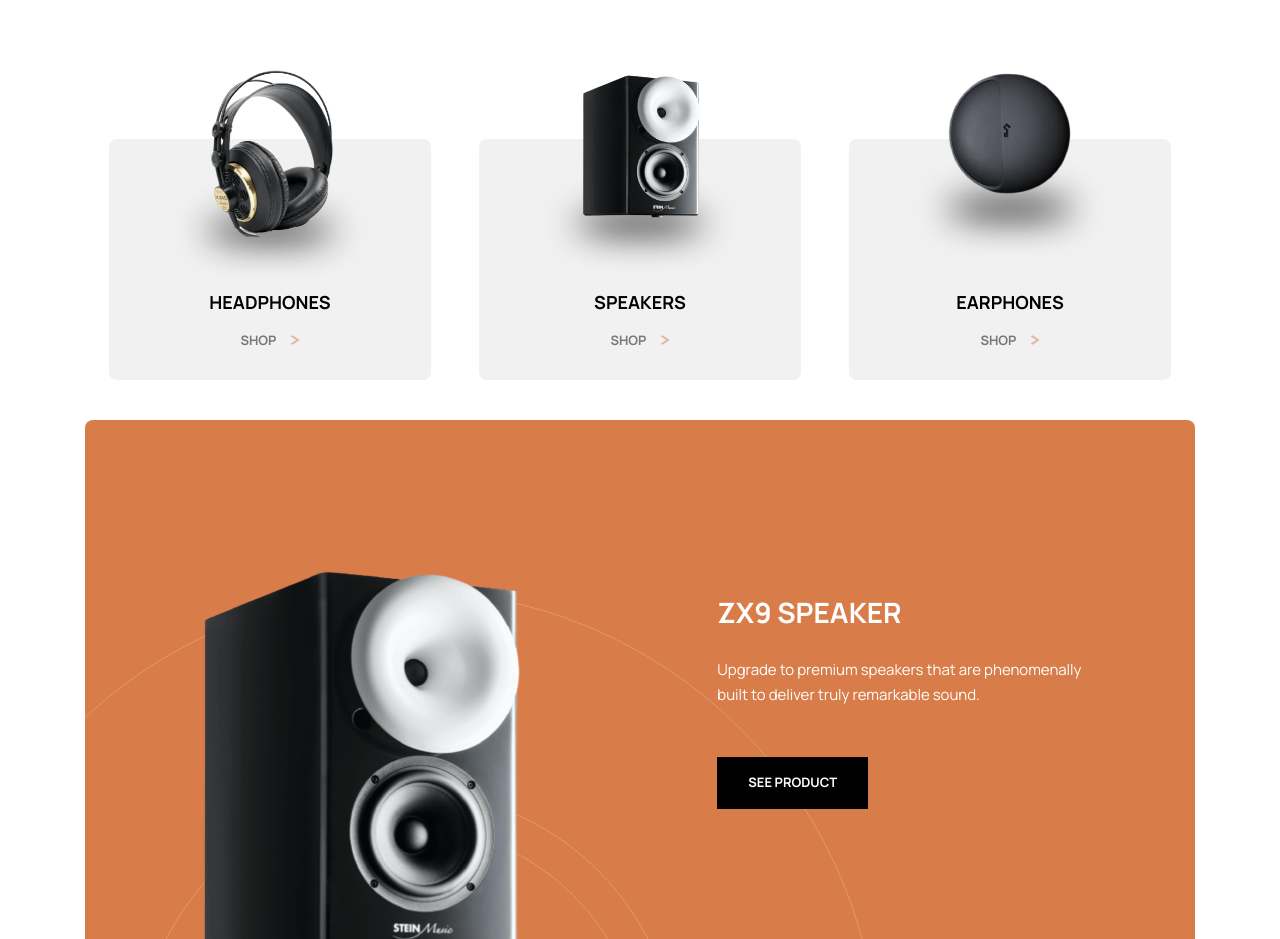
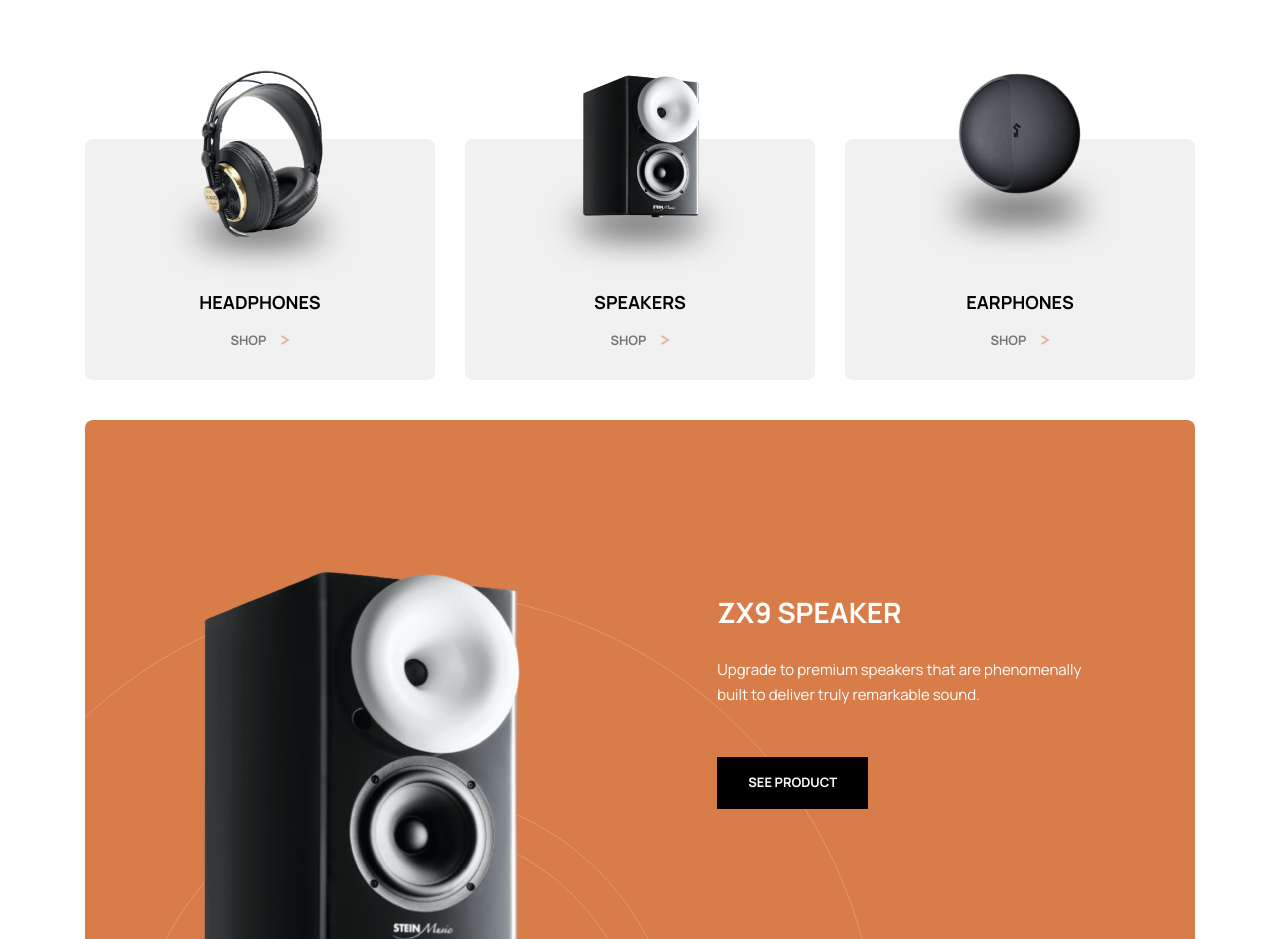
Before and after one commit to iadefidipe/audiphile-ecommerce, a Next.js app: page / in a window 1280 px wide. Shown: the part 800-1739 px from the top of the page. Built offline with nearby package versions, Linux system fonts and the light colour scheme.

Commit message:
fix: fixed error - removed margin in menu component - fixed category section bug

```diff
--- a/components/home/Category.tsx
+++ b/components/home/Category.tsx
@@ -8,8 +8,9 @@ interface CategoryInterface {
 
 function Category({ data }: CategoryInterface) {
   return (
-    <Wrapper>
-      <div className=' flex flex-col gap-[100px] lg:gap-0 justify-between md:flex-row mt-40'>
+    <section className="mx-pad" >
+      <Wrapper  >
+        <div className=' flex flex-col gap-[100px] md:gap-[30px] justify-between md:flex-row mt-40  '>
           {data.map((menu, index) => (
             <MenuComponent
               key={index}
@@ -20,6 +21,7 @@ function Category({ data }: CategoryInterface) {
           ))}
         </div>
       </Wrapper>
+    </section>
   )
 }
 
--- a/components/shared/MenuComponent.tsx
+++ b/components/shared/MenuComponent.tsx
@@ -1,4 +1,3 @@
-import Speaker from "public/assets/shared/desktop/image-category-thumbnail-earphones.png"
 import { Wrapper } from "components/shared"
 import Image from "next/image"
 import { BtnShop } from "./Button"
@@ -6,9 +5,9 @@ import Link from "next/link"
 
 function menuComponent({ title, image, link }) {
   return (
-    <div className="  flex-1">
+    <div className=" flex-1">
       <Wrapper >
-        <div className=' mx-pad flex flex-col justify-end items-center bg-gray  rounded-pry '>
+        <div className='flex flex-col justify-end items-center bg-gray  rounded-pry '>
           <div className='category relative h-[150px] w-[230px] '>
             <div className=' absolute -translate-y-[70px]   '>
               <Image src={image.src} alt={image.alt} />
```
Lines whose indentation alone changed are shown as unchanged.
